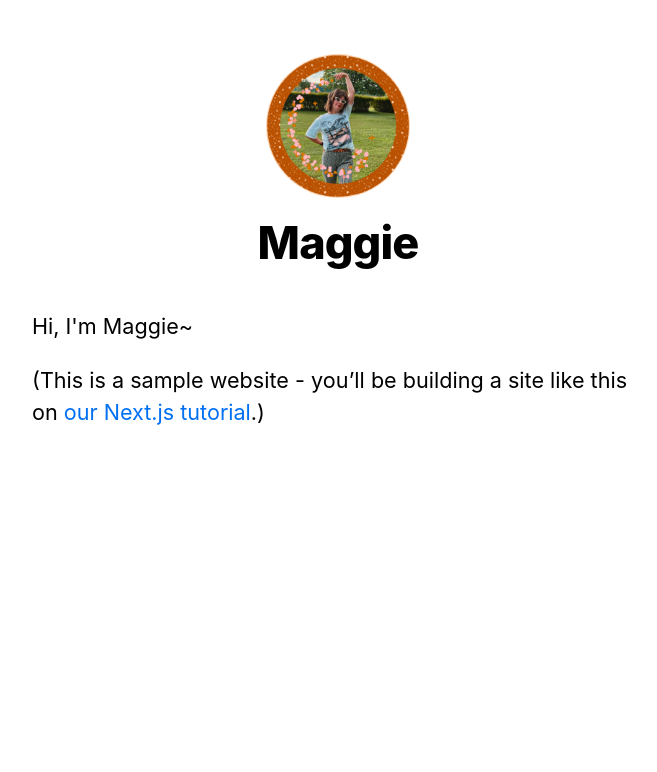
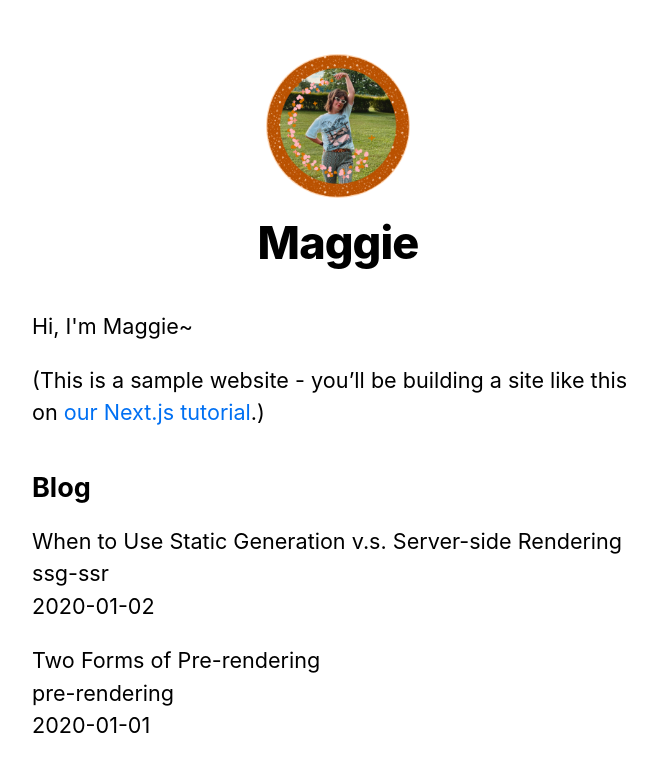
Before and after one commit to maggiegmcd/pig-in-a-poke, a Next.js app in the folder nextjs-blog/: page / in a window 1280 px wide. Shown: the top 772 px of the page, without its empty margins (302-959 px from the left). Built offline with nearby package versions, Linux system fonts and the light colour scheme.

Commit message:
Created posts.js

```diff
--- /dev/null
+++ b/nextjs-blog/lib/posts.js
@@ -0,0 +1,37 @@
+import fs from 'fs'
+import path from 'path'
+import matter from 'gray-matter'
+
+const postsDirectory = path.join(process.cwd(), 'posts')
+
+export function getSortedPostsData() {
+    // Get file names under /posts
+    const fileNames = fs.readdirSync(postsDirectory)
+    const allPostsData = fileNames.map(fileName => {
+        // Remove ".md" from file name to get id
+        const id = fileName.replace(/\.md$/, '')
+
+        // Read markdown file as string
+        const fullPath = path.join(postsDirectory, fileName)
+        const fileContents = fs.readFileSync(fullPath, 'utf8')
+
+        // Use gray-matter to parse the post metadata section
+        const matterResult = matter(fileContents)
+
+        // Combine the data with the id
+        return {
+            id,
+            ...matterResult.data
+        }
+    })
+    // Sort posts by date
+    return allPostsData.sort(({ date: a }, { date: b }) => {
+        if (a < b) {
+            return 1
+        } else if (a > b) {
+            return -1
+        } else {
+            return 0
+        }
+    })
+}
--- a/nextjs-blog/pages/index.js
+++ b/nextjs-blog/pages/index.js
@@ -2,7 +2,18 @@
 import Layout, { siteTitle } from '../components/layout'
 import utilStyles from '../styles/utils.module.css'
 
-export default function Home() {
+import { getSortedPostsData } from '../lib/posts'
+
+export async function getStaticProps() {
+  const allPostsData = getSortedPostsData()
+  return {
+    props: {
+      allPostsData
+    }
+  }
+}
+
+export default function Home({ allPostsData }) {
   return (
     <Layout home>
       <Head>
@@ -15,6 +26,20 @@
           <a href="https://nextjs.org/learn">our Next.js tutorial</a>.)
         </p>
       </section>
+      <section className={`${utilStyles.headingMd} ${utilStyles.padding1px}`}>
+        <h2 className={utilStyles.headingLg}>Blog</h2>
+        <ul className={utilStyles.list}>
+          {allPostsData.map(({ id, date, title }) => (
+            <li className={utilStyles.listItem} key={id}>
+              {title}
+              <br />
+              {id}
+              <br />
+              {date}
+            </li>
+          ))}
+        </ul>
+      </section>
     </Layout>
   )
 }
```
